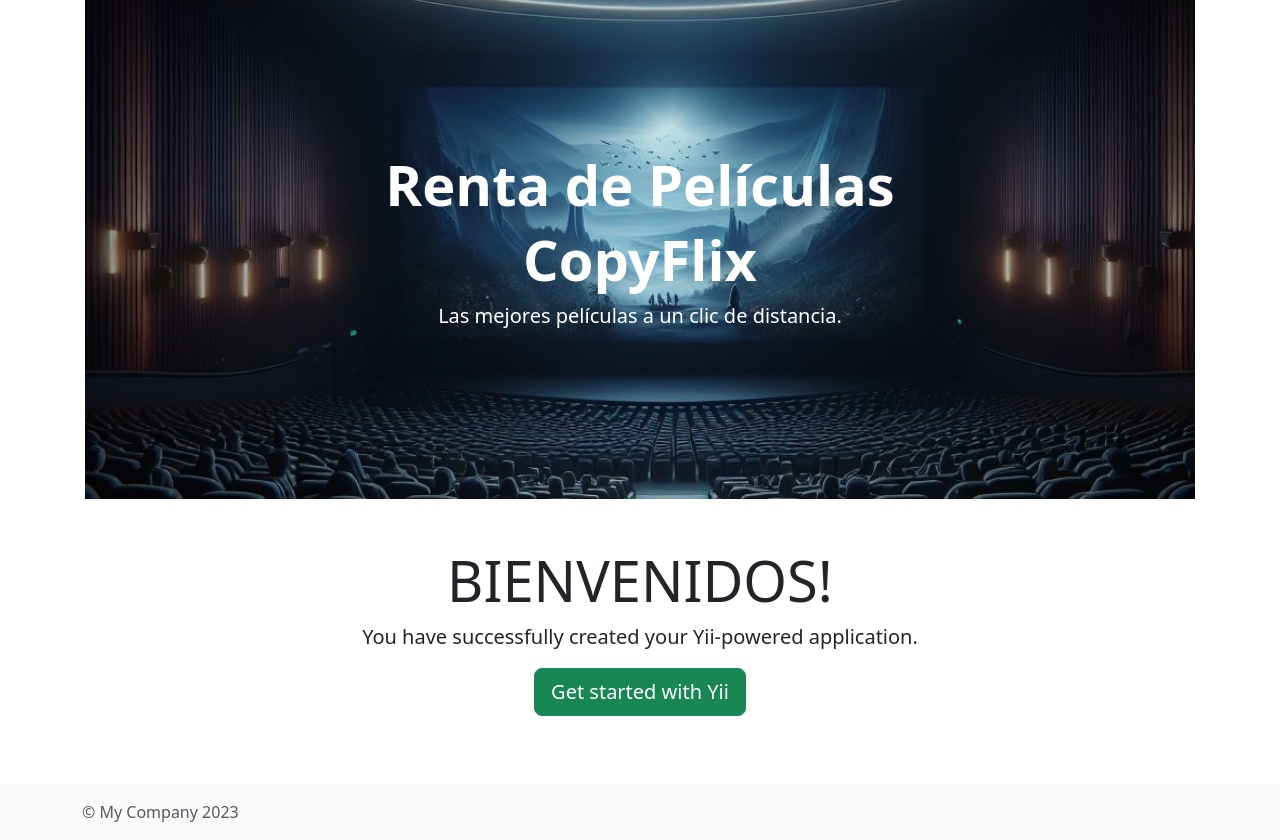
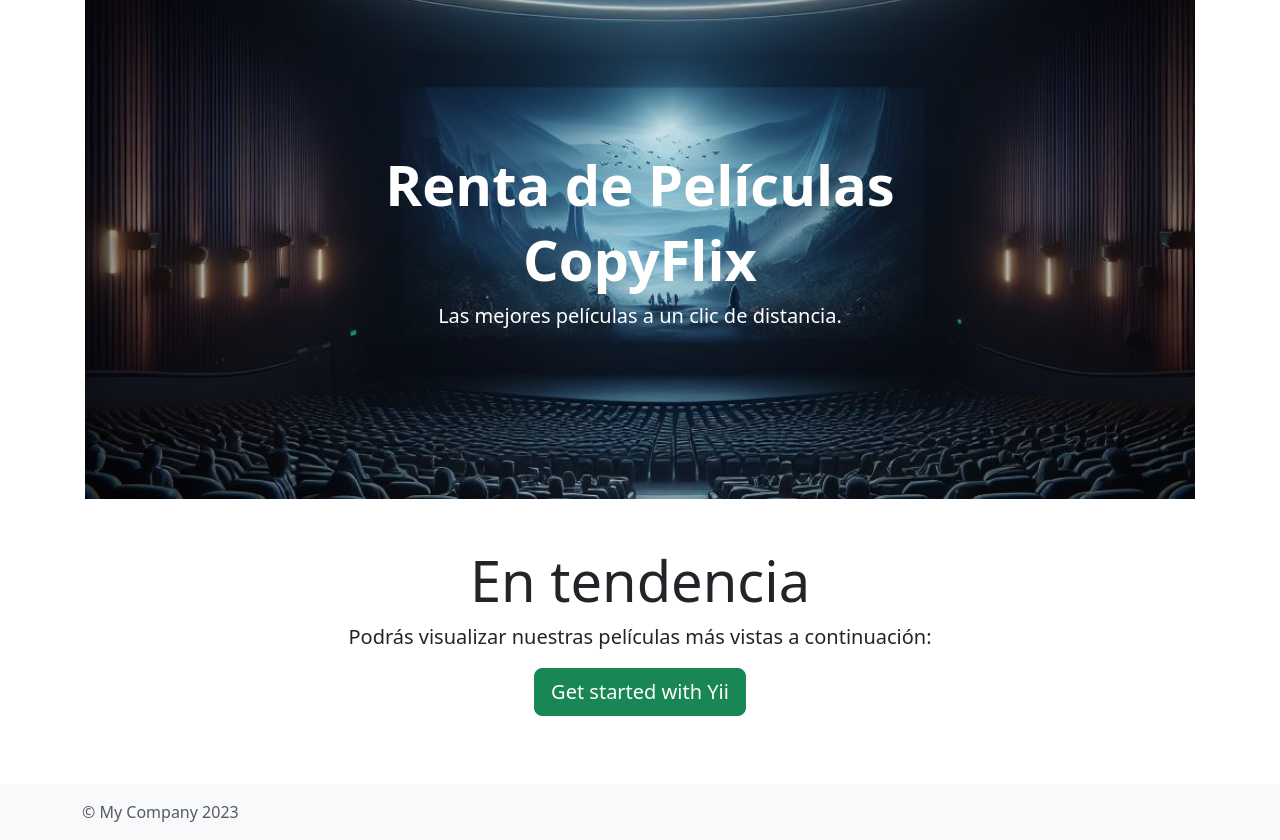
Before and after one commit to Fm4mdR03/peliculasPWAG5, a Yii app: template views/site/index.php in a window 1280 px wide. Shown: the part 169-1009 px from the top of the page. Run offline with PHP 8.4 and a stand-in for Yii, Linux system fonts and the light colour scheme; the template is opened without the code that fills it, so the values that code supplies are empty; some libraries are stand-ins or nearby versions.

Commit message:
Título index

```diff
--- a/views/site/index.php
+++ b/views/site/index.php
@@ -18,9 +18,9 @@
     </div>
 
     <div class="jumbotron text-center bg-transparent mt-5 mb-5">
-        <h1 class="display-4" id="asd">BIENVENIDOS!</h1>
+        <h1 class="display-4" id="asd">En tendencia</h1>
 
-        <p class="lead">You have successfully created your Yii-powered application.</p>
+        <p class="lead">Podrás visualizar nuestras películas más vistas a continuación:</p>
 
         <p><a class="btn btn-lg btn-success" href="https://www.yiiframework.com">Get started with Yii</a></p>
     </div>
```
